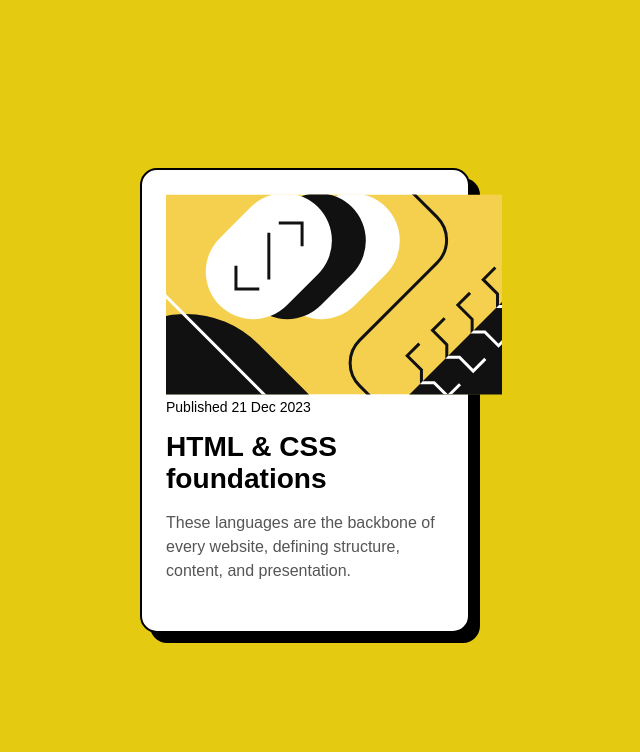
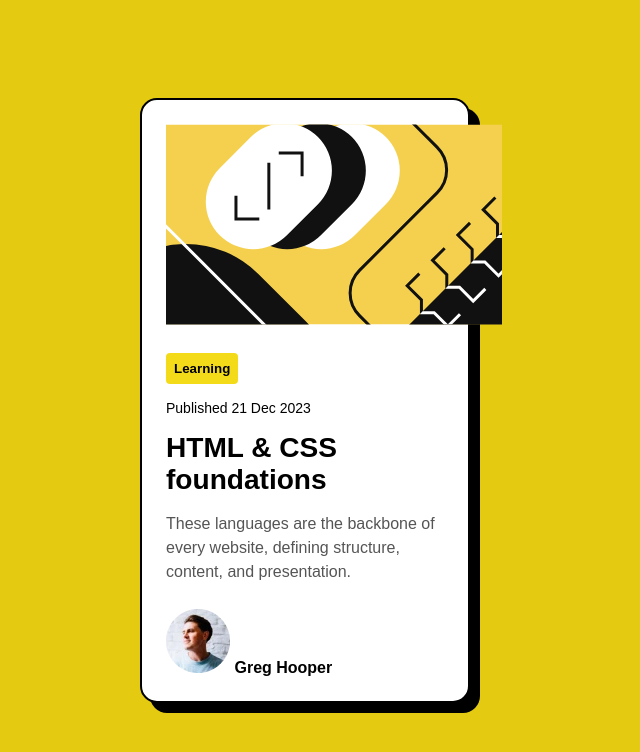
Before and after one commit to AlanVCM/blog-preview-card, a plain HTML site: page index.html in a window 1280 px wide. Shown: the whole page, without its empty margins (335-975 px from the left). Drawn offline with Linux system fonts and the light colour scheme.

Commit message:
Agrega foto y nombre del usuario con estilos

```diff
--- a/index.html
+++ b/index.html
@@ -12,18 +12,29 @@
         <div class="cabeza">
             <img src="./assets/images/illustration-article.svg" alt="Ilustración del artículo" />
         </div>
+        <div class="estado">
+            <button>
+              <strong>Learning</strong>
+            </button>
+        </div>
         <div class="fecha-publicacion">
             <p>Published 21 Dec 2023</p>
-          </div>
-          <div class="titulo">
+        </div>
+        <div class="titulo">
             <h3>HTML & CSS foundations</h3>
-          </div>
-          <div class="descripcion">
+        </div>
+        <div class="descripcion">
             <p>
               These languages are the backbone of every website, defining structure,
               content, and presentation.
             </p>
         </div>
+        <div class="user">
+            <img src="./assets/images/image-avatar.webp" alt="Avatar de Greg Hooper">
+            <strong>Greg Hooper</strong>
+        </div>
+
+
     </main>
   </body>
 </html>
```
